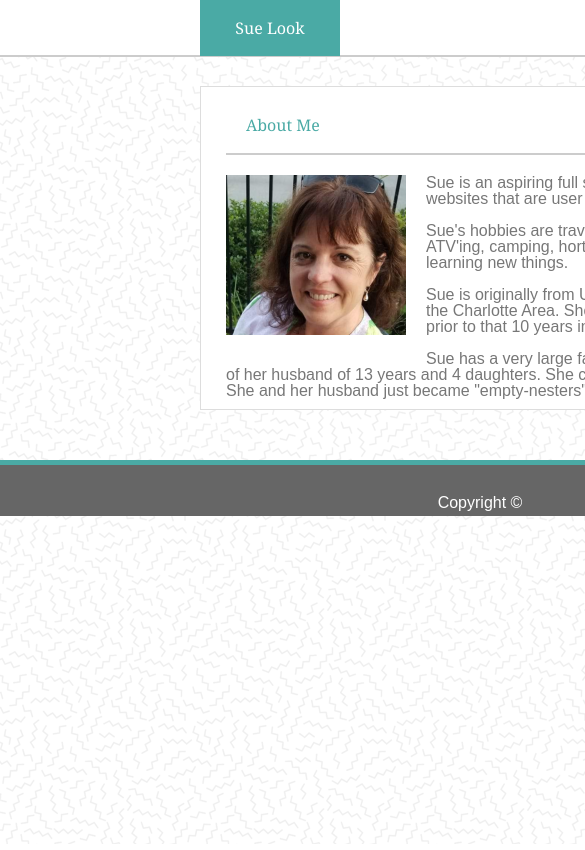
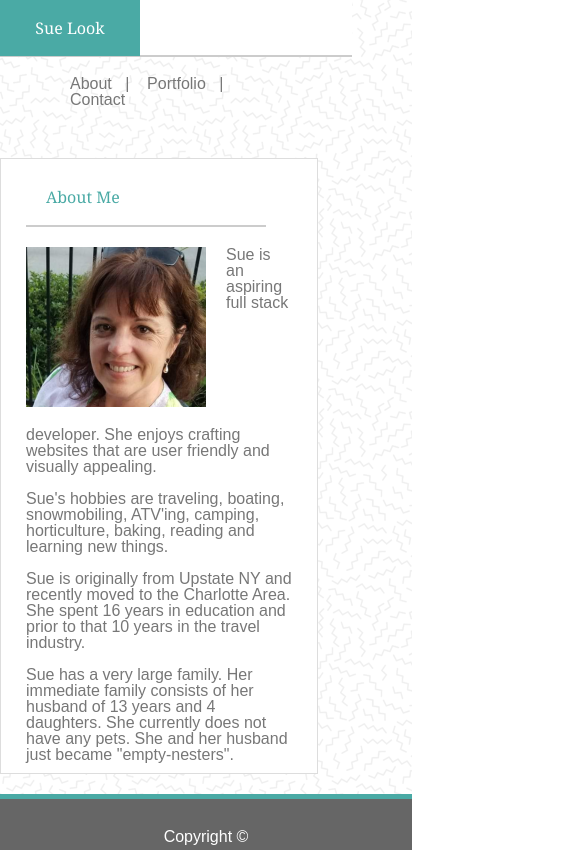
Before and after one commit to looksue/Responsive-Portfolio, a plain HTML site: page index.html in a window 390 px wide. Shown: the top 850 px of the page, 585 px wide, since content can reach past the window. Drawn offline with Linux system fonts and the light colour scheme.

Commit message:
added media queries

```diff
--- a/assets/css/style.css
+++ b/assets/css/style.css
@@ -7,7 +7,7 @@ body {
     display: block;
 }
 
-header, section, aside, footer {
+header, section, footer {
     background: #cccccc;
 }
 
@@ -83,9 +83,6 @@ h3 {
     padding: 20px 20px 20px 20px;
 }
 
-aside {
-}
-
 img {
     margin: 0px 20px 20px 0px;
     float: left;
@@ -125,3 +122,52 @@ footer {
     line-height: 40px;
     font-family: 'Times New Roman', Times, serif;
 }
+
+@media screen and (max-width: 980px) {
+    body, header, footer {
+        width: 95%;
+    }
+    section {
+        width: 80%;
+        margin: 20px 100px;
+    }
+    h1 {
+        margin-left: 100px;
+    }
+    h2 {
+        width: 75%;
+    }
+}
+
+@media screen and (max-width: 768px) {
+    body, header, footer {
+        width: 95%;
+    }
+    section {
+        width: 80%;
+        margin: 20px 50px;
+    }
+    h1 {
+        margin-left: 50px;
+    }
+    h2 {
+        width: 75%;
+    }
+}
+
+@media screen and (max-width: 640px) {
+    body, header, footer {
+        width: 95%;
+    }
+    section {
+        width: 80%;
+        margin: 20px 0px;
+    }
+    h1 {
+        margin-left: 0px;
+    }
+    h2 {
+        width: 75%;
+    }
+}
+}
```
